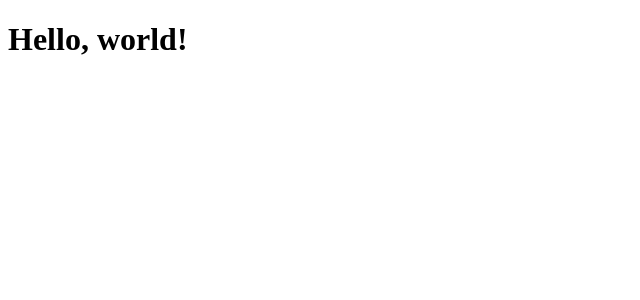
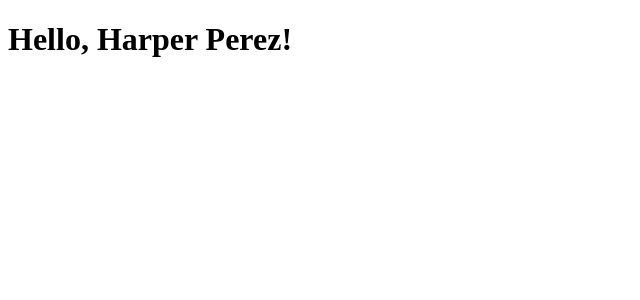
Before and after one commit to tiesmaster/learn-react, a React (Create React App) app in the folder 3-react-getting-started/: page / in a window 1280 px wide. Shown: the top 300 px of the page, without its empty margins (0-640 px from the left). Built offline with nearby package versions, Linux system fonts and the light colour scheme.

Commit message:
3: Finish "Introducing JSX".

```diff
--- a/3-react-getting-started/src/index.tsx
+++ b/3-react-getting-started/src/index.tsx
@@ -1,7 +1,31 @@
 import * as React from 'react';
 import * as ReactDOM from 'react-dom';
 
+interface User {
+  firstName: string;
+  lastName: string;
+}
+
+const formatName = (user: User) => user.firstName + ' ' + user.lastName;
+
+const aUser = {
+  firstName: 'Harper',
+  lastName: 'Perez'
+};
+
+const element = (
+  <h1>
+    Hello, {formatName(aUser)}!
+  </h1>);
+
+function getGreeting(user: User) {
+  if (user) {
+    return <h1>Hello, {formatName(user)}!</h1>;
+  }
+  return <h1>Hello, Stranger.</h1>;
+}
+
 ReactDOM.render(
-  <h1>Hello, world!</h1>,
+  element,
   document.getElementById('root') as HTMLElement
 );
```
Also changed, not shown: 1 other file (tests, documents, lock files or other folders).
